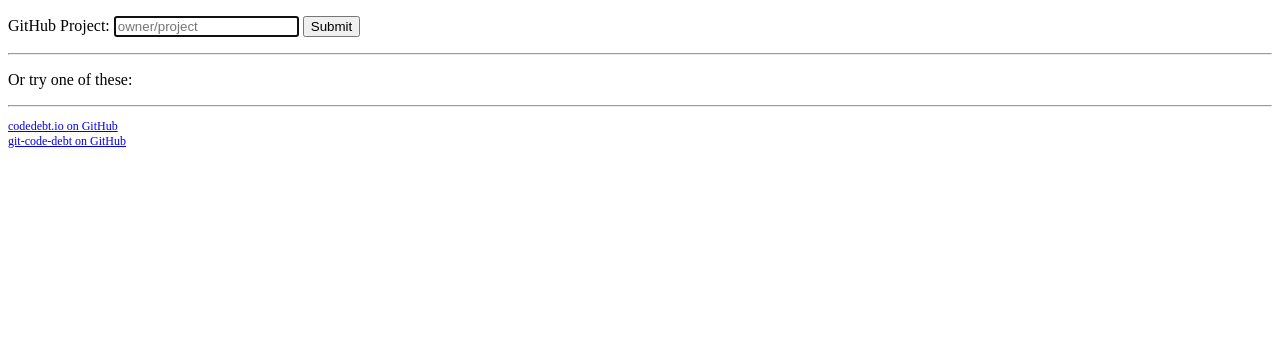
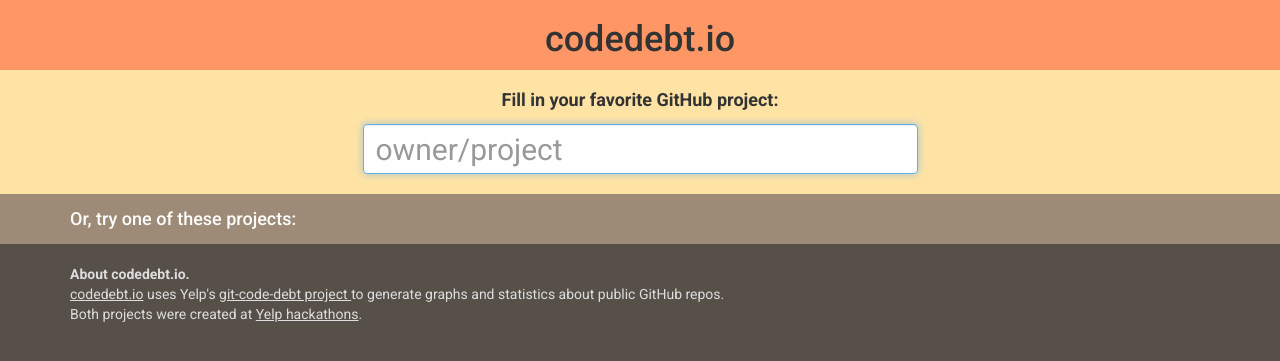
Before and after one commit to chriskuehl/codedebt.io, a Python web app: template codedebt_io/templates/home.html in a window 1280 px wide. Shown: the top 361 px of the page. Run offline with Jinja, Linux system fonts and the light colour scheme; the template is opened without the code that fills it, so the values that code supplies are empty; some libraries are stand-ins or nearby versions.

Commit message:
Add more styling to home page

```diff
--- a/codedebt_io/git_code_debt.py
+++ b/codedebt_io/git_code_debt.py
@@ -83,7 +83,6 @@
         return self.cursor
 
     def __exit__(self, *args):
-        print('EXITING')
         self.cursor.close()
         self.cursor = None
 
--- a/codedebt_io/templates/home.html
+++ b/codedebt_io/templates/home.html
@@ -2,36 +2,185 @@
 <html>
     <head>
         <title>codedebt.io</title>
+        <link rel="stylesheet" href="https://maxcdn.bootstrapcdn.com/bootstrap/3.3.5/css/bootstrap.min.css">
+        <link rel="stylesheet" href="https://maxcdn.bootstrapcdn.com/bootstrap/3.3.5/css/bootstrap-theme.min.css">
+        <link href="https://fonts.googleapis.com/css?family=Roboto:400,700,400italic,700italic,500,500italic" rel="stylesheet">
+        <style>
+            {% set color1 = '#2F2933' %}
+            {% set color2 = '#01A2A6' %}
+            {% set color3 = '#29D9C2' %}
+            {% set color4 = '#BDF271' %}
+            {% set color5 = '#FFFFA6' %}
+
+
+            {% set color1 = '#9e8b77' %}
+            {% set color2 = '#207178' %}
+            {% set color3 = '#FF9666' %}
+            {% set color4 = '#FFE184' %}
+            {% set color5 = '#F5E9BE' %}
+
+            body {
+                background-color: #565049;
+                font-family: Roboto, Helvetica, Arial, sans-serif;
+            }
+
+            .header-holder {
+                background-color: {{color3}};
+            }
+
+            .header-holder > .container {
+                text-align: center;
+            }
+
+            .search-bar {
+                background-color: #ffe3a5;
+            }
+
+            #search {
+                margin: 20px 0;
+            }
+
+            #github-project {
+                font-size: 30px;
+                height: 50px;
+            }
+
+            .featured-projects {
+                background-color: {{color1}};
+            }
+
+            .featured-projects h4 {
+                color: #fdfdfd;
+                margin-left: 15px;
+                margin-top: 15px;
+                margin-bottom: 15px;
+            }
+
+            .footer {
+                margin: 20px 0;
+            }
+
+            .footer, .footer a {
+                color: #ddd;
+            }
+
+            .footer a {
+                text-decoration: underline;
+            }
+
+            .project {
+                display: block;
+                background-color: #fdffff;
+                padding: 8px;
+                border-radius: 3px;
+                height: 105px;
+                position: relative;
+            }
+
+            .project .stars {
+                position: absolute;
+                top: 8px;
+                right: 11px;
+                color: #333;
+            }
+
+            .project .stars .glyphicon {
+                top: 1px;
+                font-size: 13px;
+            }
+
+            .project:hover {
+                text-decoration: none;
+                background-color: #fff6e1;
+            }
+
+            .project-col {
+                margin-bottom: 20px;
+            }
+
+            .project .project-title {
+                font-size: 16px;
+                color: #333;
+                font-weight: bold;
+                margin-bottom: 3px;
+            }
+
+            .project .project-description {
+                margin-bottom: 0;
+                color: #333;
+            }
+        </style>
     </head>
     <body>
+        <div class="header-holder">
+            <div class="container">
+                <h1>codedebt.io</h1>
+            </div>
+        </div>
+        <div class="search-bar">
+            <div class="container">
                 <p>
                     <form id="search">
+                        <h4 class="text-center">
                             <label for="github-project">
-                    GitHub Project:
+                                Fill in your favorite GitHub project:
                             </label>
+                        </h4>
+                        <div class="row">
+                            <div class="col-sm-6 center-block" style="float: none;">
                                 <input
+                                   class="form-control"
                                     type="text"
                                     id="github-project"
                                     value=""
                                     autofocus="autofocus"
                                     placeholder="owner/project"
                                 />
-                <input type="submit" value="Submit" />
+                            </div>
+                        </div>
                     </form>
                 </p>
-        <hr />
-        <p>Or try one of these:</p>
-        <ul>
+            </div>
+        </div>
+        <div class="featured-projects">
+            <div class="container">
+                <div class="row">
+                    <h4>Or, try one of these projects:</h4>
+                </div>
+                <div class="row">
                     {% for project in featured_projects %}
-                <li><a href="/github/{{project}}">{{project}}</a></li>
+                        <div class="col-sm-3 project-col">
+                            <a class="project" href="/github/{{project.name}}">
+                                <div class="stars hidden-sm">
+                                    <span class="glyphicon glyphicon-star" aria-hidden="true"></span>
+                                    {{project.stars}}
+                                </div>
+                                <p class="project-title">{{project.name}}</p>
+                                <p class="project-description">{{project.description}}</p>
+                            </a>
+                        </div>
                     {% endfor %}
-        </ul>
-        <hr />
-        <p style="font-size: 12px;">
-            <a href="https://github.com/chriskuehl/codedebt.io">codedebt.io on GitHub</a>
+                </div>
+            </div>
+        </div>
+        <div class="footer">
+            <div class="container">
+                <p>
+                    <strong>About codedebt.io.</strong>
                     <br />
-            <a href="https://github.com/Yelp/git-code-debt">git-code-debt on GitHub</a>
+                    <a href="https://github.com/chriskuehl/codedebt.io">codedebt.io</a>
+                    uses Yelp's
+                    <a href="https://github.com/Yelp/git-code-debt">
+                        git-code-debt project
+                    </a>
+                    to generate graphs and statistics about public GitHub
+                    repos.
+                    <br />
+                    Both projects were created at
+                    <a href="https://www.yelp.com/engineering">Yelp hackathons</a>.
                 </p>
+            </div>
+        </div>
     </body>
 
     <script src="https://ajax.googleapis.com/ajax/libs/jquery/3.1.1/jquery.min.js"></script>
--- a/requirements-minimal.txt
+++ b/requirements-minimal.txt
@@ -4,3 +4,4 @@
 jinja2
 pymysql
 pyquery
+requests
--- a/requirements.txt
+++ b/requirements.txt
@@ -14,5 +14,6 @@
 pyquery==1.2.17
 PyStaticConfiguration==0.10.2
 PyYAML==3.12
+requests==2.11.1
 six==1.10.0
 Werkzeug==0.11.11
--- a/settings.cfg
+++ b/settings.cfg
@@ -3,3 +3,7 @@
 password =
 host = 127.0.0.1
 db = codedebt
+
+[github]
+user =
+password =
```
Also changed, not shown: codedebt_io/server/app.py (+59 -14 lines). Lines whose indentation alone changed are shown as unchanged.
